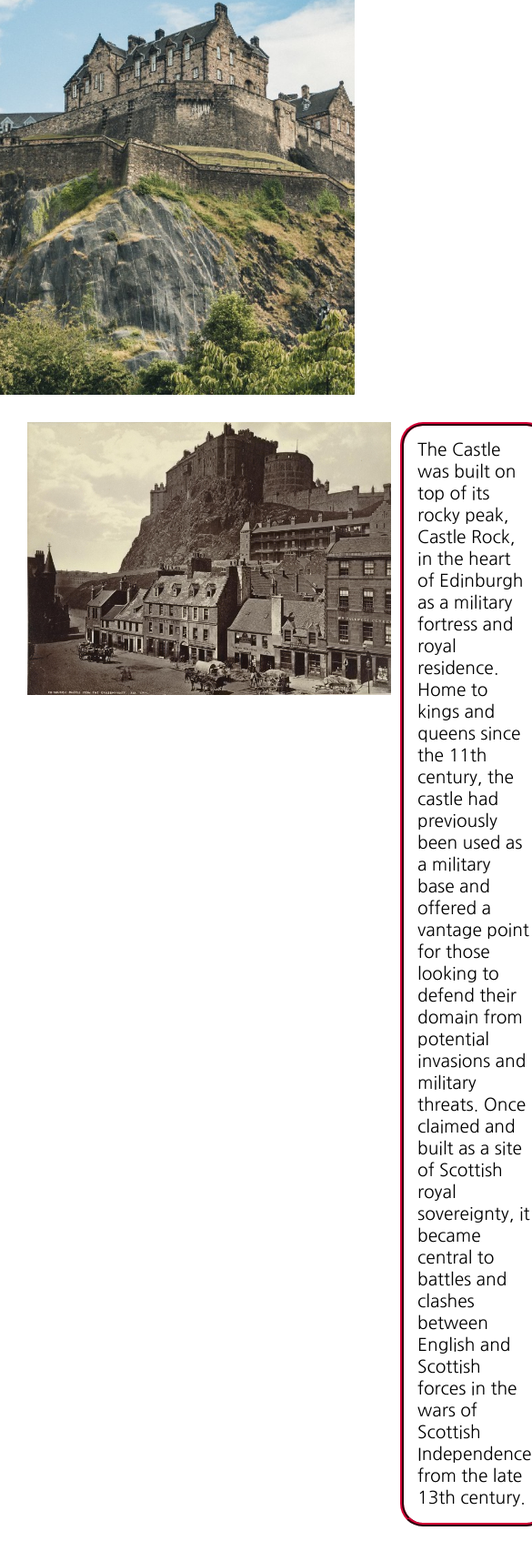
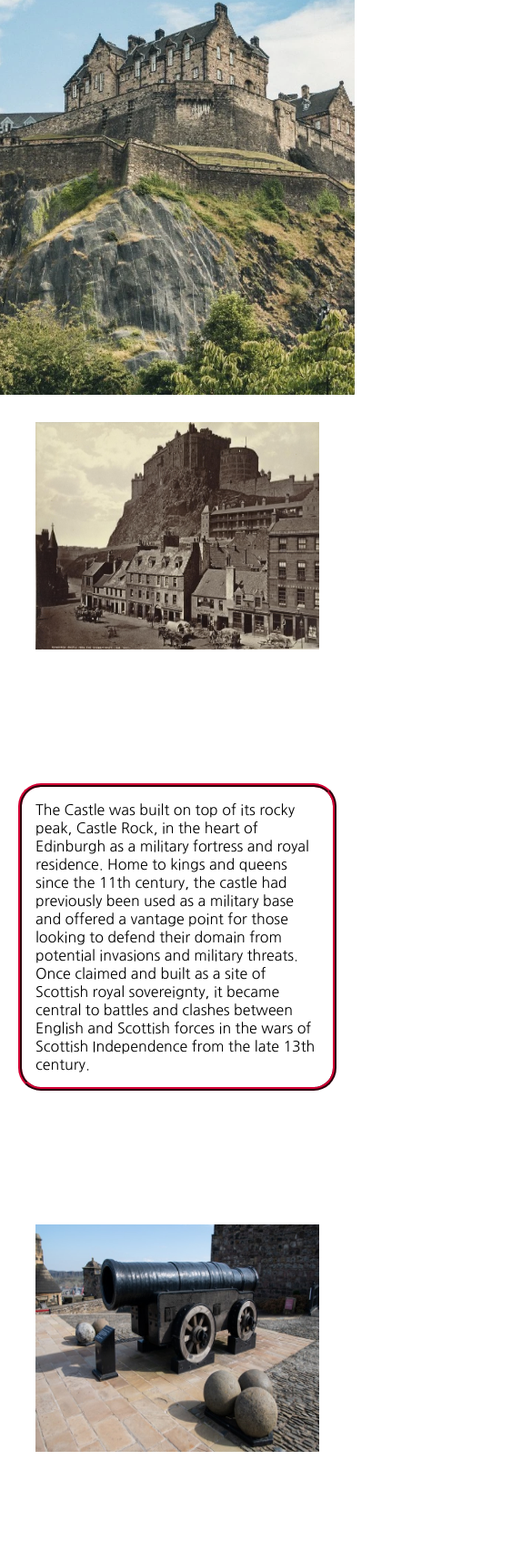
Before and after one commit to ScottA27/Portfolio-Project-1, a plain HTML site: page history.html in a window 390 px wide. Shown: the part 291-1996 px from the top of the page at 91% size, 585 px wide, since content can reach past the window. Drawn offline with nearby package versions, Linux system fonts and the light colour scheme.

Commit message:
Add style to history and booking for 750px and 450px wide

```diff
--- a/assets/css/syle.css
+++ b/assets/css/syle.css
@@ -58,7 +58,7 @@ h1, h2 {
 
 #main-image {
     height: 600px;
-    background: url(../images/edinburgh-castle.jpg);
+    background: url(../images/edinburgh-castle.webp);
     background-size: cover;
     background-position: center;
     clear: left;
@@ -174,7 +174,7 @@ section p {
     max-width: 450px;
     position: absolute;
     left: 20%;
-    top: 20%;
+    top: 60%;
     padding: 30px;
     border: solid #800020;
     border-radius: 15px;
@@ -323,6 +323,7 @@ footer > iframe {
 
     .side-image {
         grid-row: 2;
+        margin: none;
     }
 
     .side-image img {
@@ -331,5 +332,70 @@ footer > iframe {
 
     #opening {
         grid-row: 1;
+        width: 90%;
+    }
+
+    .history-container {
+        display: grid;
+    }
+
+    #history-one {
+        grid-row: 1;
+        margin: 0 auto;
+        width: 80%;
+    }
+
+    #history-one img {
+        width: 100%;
+        margin: 0 0 30px 0;
+    }
+
+    #history-two {
+        grid-row: 1;
+        margin: 0 auto;
+        width: 80%;
+    }
+
+    #history-two img {
+        width: 100%;
+        margin: 0 0 30px 0;
+    }
+
+    .history-para {
+        margin: 30% auto;
+        width: 80%;
+
+    }
+
+    #booking-form {
+        margin: 0 auto;
+        max-width: 50%;
+        top: 70%;
+        left: 10%;
+        right: 10%;
+        text-align: -moz-center;
+    }
+
+    form > input {
+        display: block;
+    }
+
+    form > span {
+        display: contents;
     }
 }
+
+/* for small screen sizes 450px wide and down*/
+@media screen and (max-width:450px) {
+    #history-one img {
+        height: 250px;
+    }
+
+    #history-two img {
+        height: 250px;
+    }
+
+    .history-para {
+        font-size: 100%;
+    }
+}
```
Also changed, not shown: booking.html (+0 -1 lines), index.html (+2 -2 lines), assets/images/edinburgh-castle-front-entrance-_5_.webp (added), assets/images/edinburgh-castle.webp (added).
